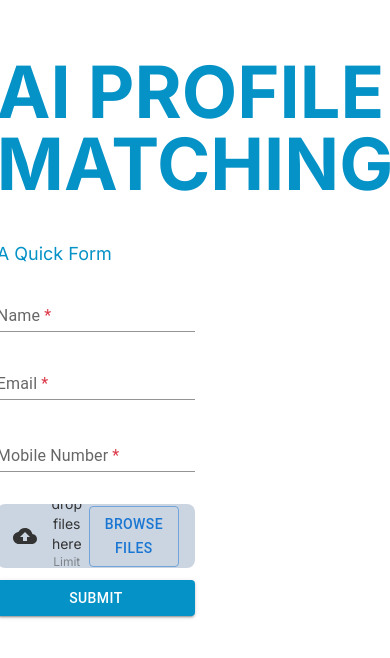
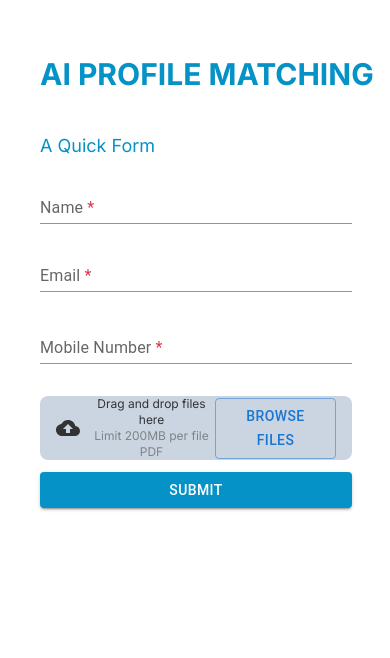
Before and after one commit to apptechnomark/MatchMaking-FE, a Next.js app: page / in a window 390 px wide. Shown: the top 658 px of the page. Built offline with nearby package versions, Linux system fonts and the light colour scheme.

Commit message:
ui changes for mobile view

```diff
--- a/src/app/page.tsx
+++ b/src/app/page.tsx
@@ -6,12 +6,12 @@ const page = () => {
     <div className="flex flex-col items-center justify-center text-[#0592C6] mt-12">
       <div className="flex flex-col items-start justify-center">
         {/* <p className="text-xl font-semibold">LOGIC BEHIND THE MAGIC PRESENTS</p> */}
-        <p className="text-7xl font-bold mt-2 mb-10">
+        <p className="text-3xl ml-10 lg:text-7xl lg:ml-0 font-bold mt-2 mb-10">
           AI PROFILE MATCHING
           {/* <br />
           ANALYZER */}
         </p>
-        <p className="text-lg">A Quick Form</p>
+        <p className="text-lg ml-10 lg:ml-0">A Quick Form</p>
         <FormComponent />
       </div>
     </div>
--- a/src/app/recommendations/page.tsx
+++ b/src/app/recommendations/page.tsx
@@ -40,14 +40,13 @@ const Page: React.FC = () => {
     setUserName(Username);
     if (ResponseData) {
       try {
-        const parsedResponseData = JSON.parse(ResponseData); // Parse ResponseData from string to array
+        const parsedResponseData = JSON.parse(ResponseData);
         setResponseData(parsedResponseData);
       } catch (error) {
-        console.error("Error parsing ResponseData:", error);
-        setResponseData([]); // Set to empty array in case of parsing error
+        setResponseData([]);
       }
     }
-    Username?.length > 0 ? setLoader(false) : setLoader(true);
+    setLoader(false);
   }, []);
 
   return (
@@ -70,26 +69,31 @@ const Page: React.FC = () => {
               <SkillTag key={index} skill={skill} />
             ))}
           </div> */}
+          {!!userName && (
             <div className="flex items-center justify-center gap-2 text-xl font-semibold">
               {userName.charAt(0).toUpperCase() + userName.slice(1)}&apos;s
               Profile Matching
               <TipsAndUpdatesIcon className="text-yellow-400" />
             </div>
+          )}
+
+          {responseData.length > 0 ? (
             <div
-            className={`flex flex-wrap items-center justify-start border border-gray-500 bg-gray-100 rounded-lg w-1/2 min-h-20 py-5 px-2 gap-5`}
+              className={`flex flex-wrap items-center justify-start border border-gray-500 bg-gray-100 rounded-lg w-[90%] lg:w-1/2 min-h-20 py-5 px-2 gap-5`}
             >
-            {responseData.length > 0 ? (
               <div className="w-full">
                 <div className="flex justify-between items-center w-full mb-4 px-10">
-                  <h3 className="w-1/2 text-left font-bold">Name</h3>
-                  <h3 className="w-1/2 text-right font-bold">Match Value</h3>
+                  <h3 className="w-2/3 lg:w-1/2 text-left font-bold">Name</h3>
+                  <h3 className="w-1/3 lg:w-1/2 text-right font-bold">
+                    Match
+                  </h3>
                 </div>
                 {responseData?.map((item: any, index: number) => (
                   <div
                     key={index}
                     className="flex justify-between w-full mb-3 px-10"
                   >
-                    <span className="w-1/2 text-left">
+                    <span className="w-2/3 lg:w-1/2 text-left">
                       {item.name.length > 30 ? (
                         <Tooltip title={item.name} placement="top" arrow>
                           <span>{`${item.name.slice(0, 30)}...`}</span>
@@ -98,11 +102,12 @@ const Page: React.FC = () => {
                         item.name
                       )}
                     </span>
-                    <span className="w-1/2 text-right">
+                    <span className="w-1/3 lg:w-1/2 text-right">
                       {item.matchValue.toString().slice(0, 5)}%
                     </span>
                   </div>
                 ))}
+              </div>
             </div>
           ) : (
             <div className="w-full flex items-center justify-center">
@@ -110,7 +115,6 @@ const Page: React.FC = () => {
             </div>
           )}
         </div>
-        </div>
       )}
     </>
   );
--- a/src/components/FormComponent.tsx
+++ b/src/components/FormComponent.tsx
@@ -29,7 +29,7 @@ const FormComponent: React.FC = () => {
   const [file, setFile] = useState<File | null>(null);
   const [fileErr, setFileErr] = useState<0 | 1 | 2 | 3>(0);
   const [progress, setProgress] = useState(0);
-  const [loaded, setLoaded] = useState(false)
+  const [loaded, setLoaded] = useState(false);
 
   const allowedExtensions = ["pdf"];
 
@@ -142,7 +142,7 @@ const FormComponent: React.FC = () => {
       fileName !== null &&
       fileErr === 0
     ) {
-      setLoaded(true)
+      setLoaded(true);
       try {
         const formData = new FormData();
         formData.append("name", name);
@@ -168,21 +168,21 @@ const FormComponent: React.FC = () => {
           toast.success("Form submitted successfully!");
           localStorage.setItem("Username", Username);
           localStorage.setItem("ResponseData", JSON.stringify(ResponseData));
-          setLoaded(false)
+          setLoaded(false);
           router.push("/recommendations");
         } else {
           toast.error("Failed to submit form. Please try again.");
-          setLoaded(false)
+          setLoaded(false);
         }
       } catch (error) {
-        setLoaded(false)
+        setLoaded(false);
         toast.error("Failed to submit form. Please try again.");
       }
     }
   };
 
   return (
-    <form onSubmit={handleSubmit} className="w-[50%]">
+    <form onSubmit={handleSubmit} className="ml-10 lg:ml-0 w-[80%] lg:w-[50%]">
       <TextField
         label={
           <span>
@@ -215,6 +215,7 @@ const FormComponent: React.FC = () => {
             ? "This is a required field."
             : ""
         }
+        autoComplete="off"
         margin="normal"
         variant="standard"
       />
@@ -253,6 +254,7 @@ const FormComponent: React.FC = () => {
             ? "This is a required field."
             : ""
         }
+        autoComplete="off"
         margin="normal"
         variant="standard"
       />
@@ -320,7 +322,8 @@ const FormComponent: React.FC = () => {
         <div
           className={`!h-16 bg-slate-300
 
-            ${true ? `border-red-600` : `border-gray-300`
+            ${
+              true ? `border-red-600` : `border-gray-300`
             } rounded-lg w-full overflow-hidden flex justify-center items-center`}
         >
           <span className="cursor-pointer w-full">
@@ -366,7 +369,10 @@ const FormComponent: React.FC = () => {
                         <div className="flex items-center gap-2">
                           <CloudUploadIcon />
                           <div className="flex flex-col items-start">
-                            <p className="text-sm"> Drag and drop files here</p>
+                            <p className="text-xs lg:text-sm">
+                              {" "}
+                              Drag and drop files here
+                            </p>
                             <p className="text-xs opacity-50">
                               Limit 200MB per file
                               {/* <span className="w-2 h-2 rounded-full bg-red-500"></span> */}{" "}
@@ -377,7 +383,7 @@ const FormComponent: React.FC = () => {
                         <div>
                           <Button
                             variant="outlined"
-                            className="border-gray-500 text-gray-500 bg-white hover:border-gray-500 hover:text-gray-500 hover:bg-white text-xs px-2"
+                            className="border-gray-500 text-gray-500 bg-white hover:border-gray-500 hover:text-gray-500 hover:bg-white text-xs px-1 lg:px-2"
                           >
                             Browse Files
                           </Button>
@@ -400,13 +406,19 @@ const FormComponent: React.FC = () => {
             : ""}
         </div>
       </div>
-      {loaded ? <span className="w-full flex item-center justify-center"><CircularProgress /></span> : <Button
+      {loaded ? (
+        <span className="w-full flex item-center justify-center">
+          <CircularProgress />
+        </span>
+      ) : (
+        <Button
           variant="contained"
           className="rounded-[4px] !h-[36px] mt-5 w-full !bg-[#0592C6] cursor-pointer"
           type="submit"
         >
           Submit
-      </Button>}
+        </Button>
+      )}
     </form>
   );
 };
```
Lines whose indentation alone changed are shown as unchanged.
